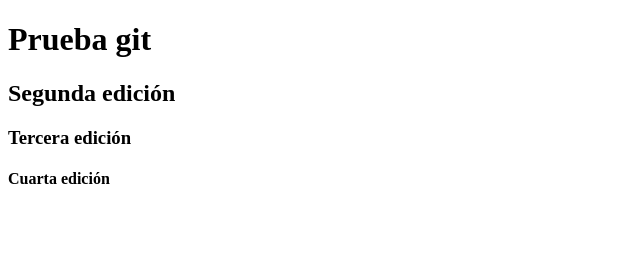
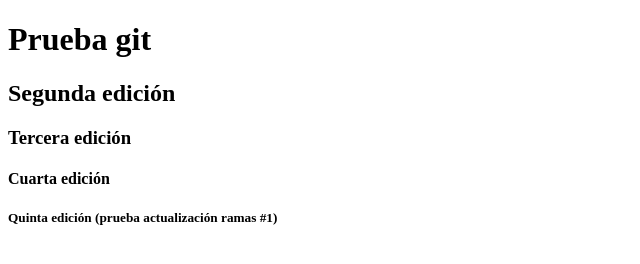
Before and after one commit to marcooolfoxygamer/repositorioprueba, a plain HTML site: page index.html in a window 1280 px wide. Shown: the whole page, without its empty margins (0-640 px from the left). Drawn offline with Linux system fonts and the light colour scheme.

Commit message:
feat: se agregó nueva línea prueba actualización ramas

```diff
--- a/index.html
+++ b/index.html
@@ -10,5 +10,6 @@
     <h2>Segunda edición</h2>
     <h3>Tercera edición</h3>
     <h4>Cuarta edición</h4>
+    <h5>Quinta edición (prueba actualización ramas #1)</h5>
 </body>
 </html>
```
